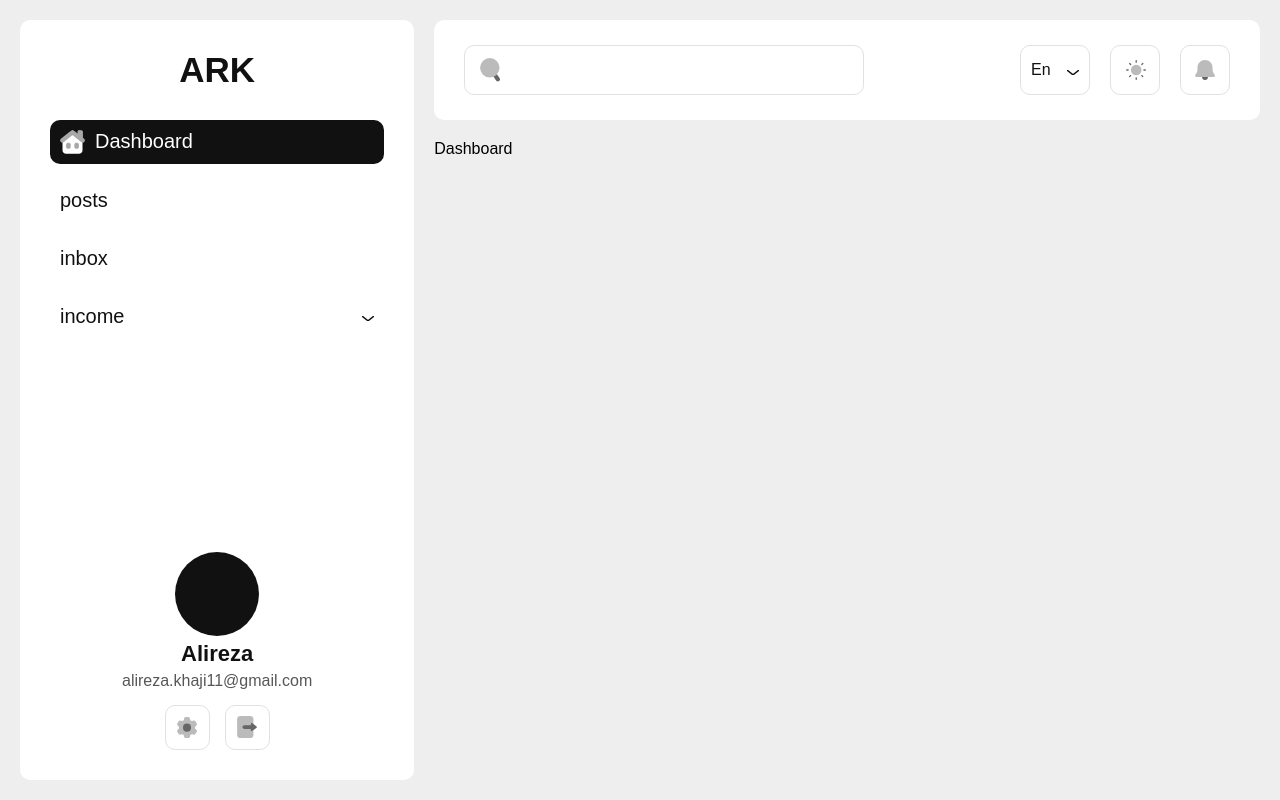
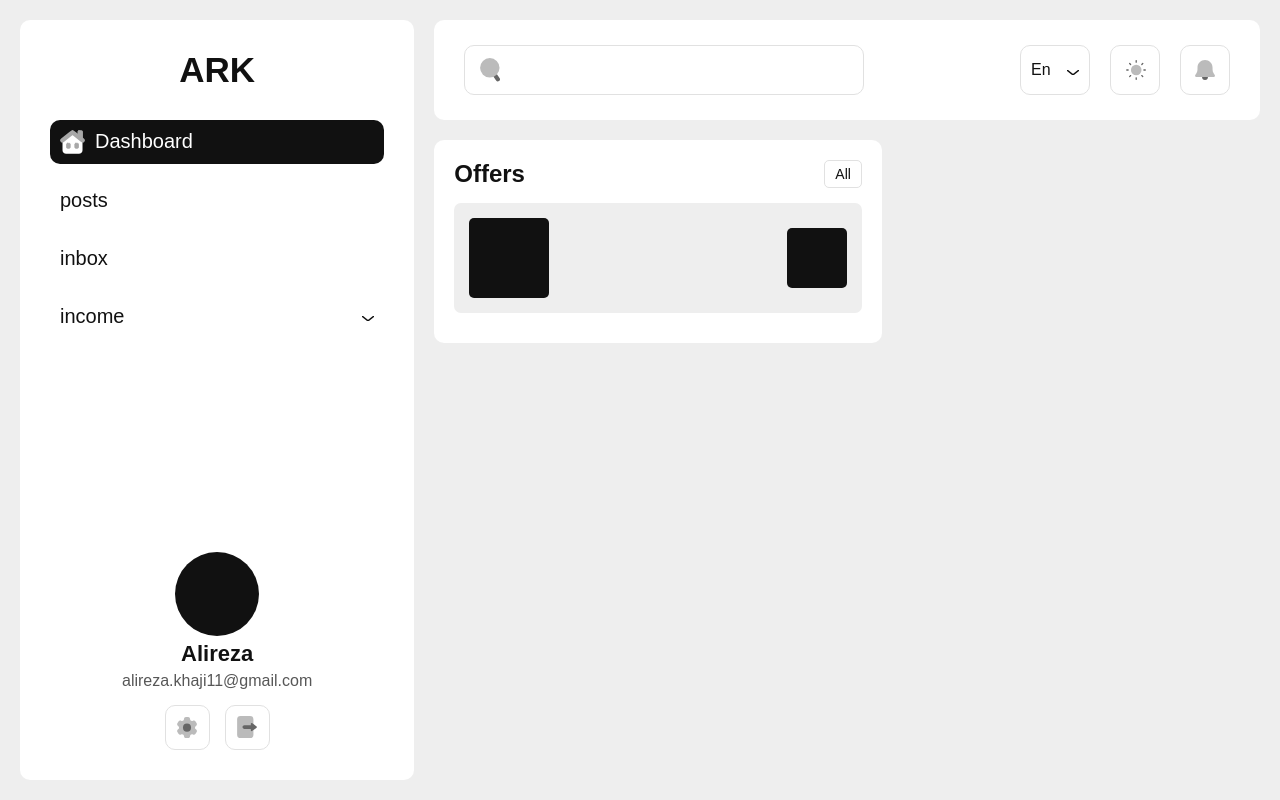
Before and after one commit to ark1111/ark-panel, a React (Vite) app: page / in a window 1280 px wide. Built offline with nearby package versions, Linux system fonts and the light colour scheme; a web font is replaced by a local one.

Commit message:
feat : dashboard / Offers

```diff
--- a/src/locals/en.ts
+++ b/src/locals/en.ts
@@ -2,6 +2,8 @@ export const enLocal = {
   translation: {
     title: "title",
     dashboard:'Dashboard',
-    notification:'Notification'
+    notification:'Notification',
+    offers:"Offers",
+    all:'All'
   },
 };
--- a/src/locals/fa.ts
+++ b/src/locals/fa.ts
@@ -3,5 +3,7 @@ export const faLocal = {
     title: "عنوان",
     dashboard: "داشبورد",
     notification: "اعلانات",
+    offers:"پیشنهادات",
+    all:'همه'
   },
 };
--- /dev/null
+++ b/src/page/dashboard/components/Offers.styled.ts
@@ -0,0 +1,76 @@
+import { styled } from "styled-components";
+
+export const Box = styled.div`
+  width: 100%;
+  border-radius: 10px;
+  padding: 20px;
+  background-color: ${(props) => props.theme.colors.surface};
+`;
+
+export const Header = styled.div`
+  width: 100%;
+  display: flex;
+  align-items: center;
+  justify-content: space-between;
+  padding-bottom: 15px;
+`;
+
+export const HeaderTitle = styled.div`
+  font-size: 24px;
+  font-weight: bold;
+  color: ${(props) => props.theme.colors.surfaceText};
+`;
+
+export const HeaderButton = styled.div`
+  display: flex;
+  align-items: center;
+  column-gap: 10px;
+  padding: 5px 10px;
+  border-radius: 5px;
+  border: 1px solid;
+  border-color: ${(props) => props.theme.colors.border};
+  cursor: pointer;
+`;
+
+export const HeaderButtonText = styled.div`
+  font-size: 14px;
+  color: ${(props) => props.theme.colors.surfaceText};
+`;
+
+export const List = styled.div`
+  width: 100%;
+`;
+
+export const ListItem = styled.div`
+  width: 100%;
+  border-radius: 7px;
+  padding: 15px;
+  margin-bottom: 10px;
+  display: flex;
+  align-items: center;
+  justify-content: space-between;
+  column-gap: 10px;
+  background-color: ${(props) => props.theme.colors.background};
+`;
+
+export const ListItemImageBox = styled.div`
+  width: 80px;
+  height: 80px;
+  border-radius: 5px;
+  overflow: hidden;
+  background-color: ${(props) => props.theme.colors.primary};
+`;
+
+export const ListItemInfo = styled.div`
+  flex: 1;
+`;
+
+export const ListItemPoint = styled.div`
+  width: 60px;
+  height: 60px;
+  border-radius: 5px;
+  display: flex;
+  align-items: center;
+  justify-content: center;
+  background-color: ${(props) => props.theme.colors.primary};
+`;
--- /dev/null
+++ b/src/page/dashboard/components/Offers.tsx
@@ -0,0 +1,40 @@
+import { useState } from "react";
+import {
+  Box,
+  Header,
+  HeaderButton,
+  HeaderButtonText,
+  HeaderTitle,
+  List,
+  ListItem,
+  ListItemImageBox,
+  ListItemInfo,
+  ListItemPoint,
+} from "./Offers.styled";
+import { useTranslate } from "../../../locals/useTranslate";
+
+type Props = {};
+
+const Offers = (props: Props) => {
+  const { translate } = useTranslate();
+  const [data, setData] = useState([]);
+  return (
+    <Box>
+      <Header>
+        <HeaderTitle>{translate("Offers")}</HeaderTitle>
+        <HeaderButton>
+          <HeaderButtonText>{translate("All")}</HeaderButtonText>
+        </HeaderButton>
+      </Header>
+      <List>
+        <ListItem>
+            <ListItemImageBox></ListItemImageBox>
+            <ListItemInfo></ListItemInfo>
+            <ListItemPoint></ListItemPoint>
+        </ListItem>
+      </List>
+    </Box>
+  );
+};
+
+export default Offers;
--- /dev/null
+++ b/src/page/dashboard/index.styled.ts
@@ -0,0 +1,20 @@
+import { styled } from "styled-components";
+
+export const Container = styled.div`
+  width: 100%;
+`;
+
+export const Section1 = styled.div`
+  width: 100%;
+  display: flex;
+  column-gap: 20px;
+  margin-bottom: 20px;
+`;
+
+export const SectionPart1 = styled.div`
+  flex: 1;
+`;
+
+export const SectionPart2 = styled.div`
+  flex: 0.8;
+`;
--- a/src/page/dashboard/index.tsx
+++ b/src/page/dashboard/index.tsx
@@ -1,14 +1,24 @@
+import {
+  Container,
+  Section1,
+  SectionPart1,
+  SectionPart2,
+} from "./index.styled";
+import Offers from "./components/Offers";
 
-
-
-import React from 'react'
-
-type Props = {}
+type Props = {};
 
 const Dashboard = (props: Props) => {
   return (
-    <div>Dashboard</div>
-  )
-}
+    <Container>
+      <Section1>
+        <SectionPart1>
+          <Offers />
+        </SectionPart1>
+        <SectionPart2></SectionPart2>
+      </Section1>
+    </Container>
+  );
+};
 
-export default Dashboard
+export default Dashboard;
```
